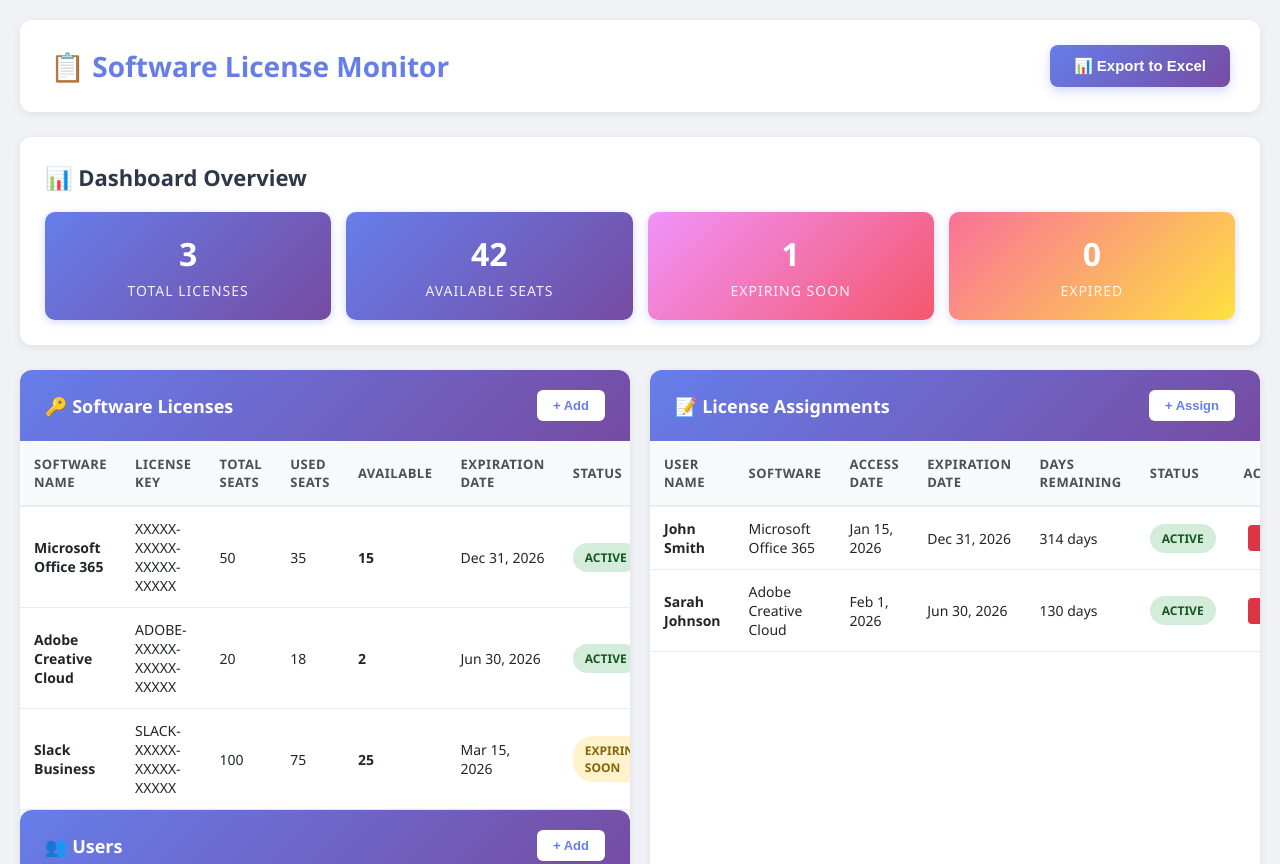
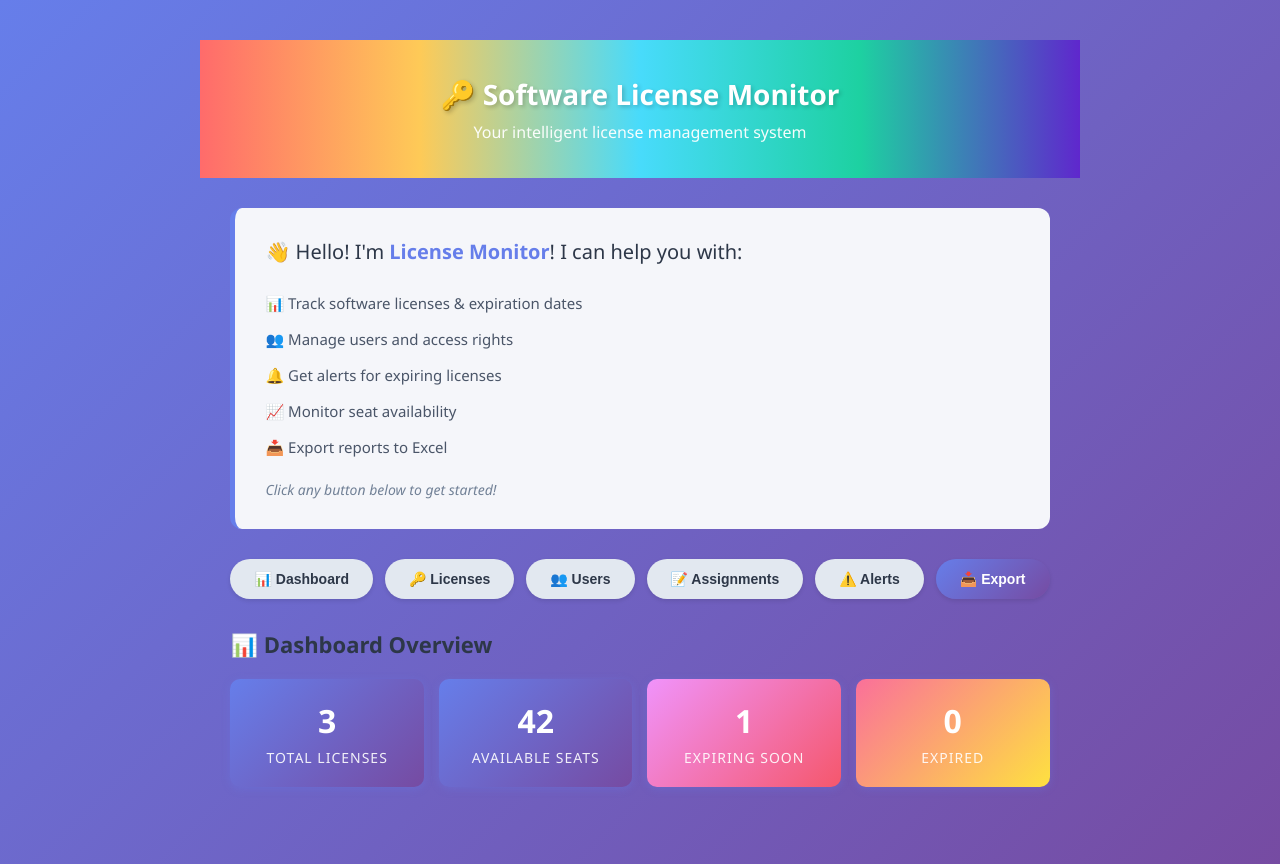
Before and after one commit to axyco2004-cyber/license-monitoring, a plain HTML site: page index.html in a window 1280 px wide. Shown: the top 864 px of the page. Drawn offline with Linux system fonts and the light colour scheme; a script that the page names is missing.

Commit message:
Redesign to friendly chatbot-style interface

```diff
--- a/index.html
+++ b/index.html
@@ -8,14 +8,37 @@
 </head>
 <body>
     <div class="container">
+        <div class="card">
             <header>
-            <h1>📋 Software License Monitor</h1>
-            <button class="btn-excel" onclick="exportToExcel()">📊 Export to Excel</button>
+                <h1>🔑 Software License Monitor</h1>
+                <p class="subtitle">Your intelligent license management system</p>
             </header>
 
+            <div class="welcome-box">
+                <h2>👋 Hello! I'm <strong>License Monitor</strong>! I can help you with:</h2>
+                <ul class="features-list">
+                    <li>📊 Track software licenses & expiration dates</li>
+                    <li>👥 Manage users and access rights</li>
+                    <li>🔔 Get alerts for expiring licenses</li>
+                    <li>📈 Monitor seat availability</li>
+                    <li>📥 Export reports to Excel</li>
+                </ul>
+                <p class="hint">Click any button below to get started!</p>
+            </div>
+
+            <!-- Quick Action Buttons -->
+            <div class="quick-actions">
+                <button class="action-btn" onclick="showSection('dashboard')">📊 Dashboard</button>
+                <button class="action-btn" onclick="showSection('licenses')">🔑 Licenses</button>
+                <button class="action-btn" onclick="showSection('users')">👥 Users</button>
+                <button class="action-btn" onclick="showSection('assignments')">📝 Assignments</button>
+                <button class="action-btn" onclick="showSection('alerts')">⚠️ Alerts</button>
+                <button class="action-btn primary" onclick="exportToExcel()">📥 Export</button>
+            </div>
+
             <!-- Dashboard Stats -->
-        <div class="stats-section">
-            <h2>📊 Dashboard Overview</h2>
+            <div class="section" id="dashboard-section">
+                <h3 class="section-title">📊 Dashboard Overview</h3>
                 <div class="stats-grid">
                     <div class="stat-card">
                         <div class="stat-value" id="total-licenses">0</div>
@@ -36,16 +59,12 @@
                 </div>
             </div>
 
-        <!-- Main Content in Columns -->
-        <div class="columns-layout">
-
-            <!-- Column 1: Licenses -->
-            <div class="column">
-                <div class="column-header">
-                    <h2>🔑 Software Licenses</h2>
-                    <button class="btn-add" onclick="showAddLicenseModal()">+ Add</button>
+            <!-- Licenses Section -->
+            <div class="section hidden" id="licenses-section">
+                <div class="section-header-row">
+                    <h3 class="section-title">🔑 Software Licenses</h3>
+                    <button class="btn-add" onclick="showAddLicenseModal()">+ Add License</button>
                 </div>
-                <div class="column-content">
                 <div class="table-container">
                 <table id="licenses-table">
                     <thead>
@@ -66,13 +85,12 @@
                 </div>
             </div>
 
-            <!-- Column 2: Users -->
-            <div class="column">
-                <div class="column-header">
-                    <h2>👥 Users</h2>
-                    <button class="btn-add" onclick="showAddUserModal()">+ Add</button>
+            <!-- Users Section -->
+            <div class="section hidden" id="users-section">
+                <div class="section-header-row">
+                    <h3 class="section-title">👥 Users</h3>
+                    <button class="btn-add" onclick="showAddUserModal()">+ Add User</button>
                 </div>
-                <div class="column-content">
 
                 <div class="table-container">
                     <table id="users-table">
@@ -90,14 +108,12 @@
                     </table>
                 </div>
             </div>
-            </div>
-        </div>
 
-        <!-- Full Width: Assignments -->
-        <div class="full-width-section">
-            <div class="column-header">
-                <h2>📝 License Assignments</h2>
-                <button class="btn-add" onclick="showAssignLicenseModal()">+ Assign</button>
+            <!-- Assignments Section -->
+            <div class="section hidden" id="assignments-section">
+                <div class="section-header-row">
+                    <h3 class="section-title">📝 License Assignments</h3>
+                    <button class="btn-add" onclick="showAssignLicenseModal()">+ Assign License</button>
                 </div>
 
             <div class="table-container">
@@ -119,12 +135,11 @@
             </div>
             </div>
 
-        <!-- Full Width: Alerts -->
-        <div class="full-width-section">
-            <div class="column-header">
-                <h2>⚠️ Expiration Alerts</h2>
+            <!-- Alerts Section -->
+            <div class="section hidden" id="alerts-section">
+                <h3 class="section-title">⚠️ Expiration Alerts</h3>
+                <div id="alerts-container" class="alerts-section">
                 </div>
-            <div id="alerts-container" class="alerts-section">
             </div>
         </div>
     </div>
--- a/script.js
+++ b/script.js
@@ -16,11 +16,34 @@ document.addEventListener('DOMContentLoaded', function() {
     const today = new Date().toISOString().split('T')[0];
     document.getElementById('access-date').value = today;
 
+    // Show dashboard by default
+    showSection('dashboard');
+
     // Form submissions
     document.getElementById('license-form').addEventListener('submit', handleAddLicense);
     document.getElementById('user-form').addEventListener('submit', handleAddUser);
     document.getElementById('assign-form').addEventListener('submit', handleAssignLicense);
 });
+
+// Section Navigation
+function showSection(sectionName) {
+    // Hide all sections
+    document.querySelectorAll('.section').forEach(section => {
+        section.classList.add('hidden');
+    });
+
+    // Show selected section
+    const targetSection = document.getElementById(sectionName + '-section');
+    if (targetSection) {
+        targetSection.classList.remove('hidden');
+    }
+
+    // Update button states
+    document.querySelectorAll('.action-btn').forEach(btn => {
+        btn.style.opacity = '1';
+    });
+    event.target.style.opacity = '0.7';
+}
 
 // Initialize with sample data if empty
 function initializeSampleData() {
--- a/styles.css
+++ b/styles.css
@@ -6,10 +6,13 @@
 
 body {
     font-family: 'Segoe UI', Tahoma, Geneva, Verdana, sans-serif;
-    background: #f0f2f5;
+    background: linear-gradient(135deg, #667eea 0%, #764ba2 100%);
     min-height: 100vh;
-    padding: 20px;
+    padding: 40px 20px;
     margin: 0;
+    display: flex;
+    justify-content: center;
+    align-items: flex-start;
 }
 
 .container {
@@ -18,15 +21,24 @@ body {
 }
 
 header {
-    background: white;
-    color: #667eea;
-    padding: 25px 30px;
-    display: flex;
-    justify-content: space-between;
-    align-items: center;
-    border-radius: 12px;
-    box-shadow: 0 2px 8px rgba(0, 0, 0, 0.08);
-    margin-bottom: 25px;
+    background: linear-gradient(90deg, #ff6b6b 0%, #feca57 25%, #48dbfb 50%, #1dd1a1 75%, #5f27cd 100%);
+    color: white;
+    padding: 35px 40px;
+    text-align: center;
+}
+
+header h1 {
+    font-size: 32px;
+    font-weight: 700;
+    margin: 0 0 8px 0;
+    text-shadow: 2px 2px 4px rgba(0, 0, 0, 0.2);
+}
+
+.subtitle {
+    margin: 0;
+    font-size: 16px;
+    opacity: 0.95;
+    font-weight: 400;
 }
 
 header h1 {
@@ -34,102 +46,125 @@ header h1 {
     font-weight: 600;
 }
 
-.btn-excel {
+/* Welcome Box */
+.welcome-box {
+    background: #f5f6fa;
+    margin: 30px;
+    padding: 30px;
+    border-radius: 12px;
+    border-left: 5px solid #667eea;
+}
+
+.welcome-box h2 {
+    margin: 0 0 20px 0;
+    font-size: 20px;
+    color: #2d3748;
+    font-weight: 500;
+}
+
+.welcome-box strong {
+    color: #667eea;
+    font-weight: 700;
+}
+
+.features-list {
+    list-style: none;
+    padding: 0;
+    margin: 0 0 15px 0;
+}
+
+.features-list li {
+    padding: 8px 0;
+    font-size: 15px;
+    color: #4a5568;
+}
+
+.hint {
+    margin: 15px 0 0 0;
+    font-size: 14px;
+    color: #718096;
+    font-style: italic;
+}
+
+/* Quick Actions */
+.quick-actions {
+    display: flex;
+    flex-wrap: wrap;
+    gap: 12px;
+    padding: 0 30px 30px 30px;
+    justify-content: center;
+}
+
+.action-btn {
+    background: #e2e8f0;
+    color: #2d3748;
+    border: none;
+    padding: 12px 24px;
+    border-radius: 25px;
+    font-size: 14px;
+    font-weight: 600;
+    cursor: pointer;
+    transition: all 0.3s;
+    box-shadow: 0 2px 4px rgba(0, 0, 0, 0.1);
+}
+
+.action-btn:hover {
+    transform: translateY(-2px);
+    box-shadow: 0 4px 8px rgba(0, 0, 0, 0.15);
+    background: #cbd5e0;
+}
+
+.action-btn.primary {
+    background: linear-gradient(135deg, #667eea 0%, #764ba2 100%);
+    color: white;
+}
+
+.action-btn.primary:hover {
+    background: linear-gradient(135deg, #5568d3 0%, #653a8b 100%);
+}
+
+/* Sections */
+.section {
+    padding: 0 30px 30px 30px;
+    animation: fadeIn 0.3s;
+}
+
+.section.hidden {
+    display: none;
+}
+
+.section-title {
+    font-size: 22px;
+    color: #2d3748;
+    margin: 0 0 20px 0;
+    font-weight: 600;
+}
+
+.section-header-row {
+    display: flex;
+    justify-content: space-between;
+    align-items: center;
+    margin-bottom: 20px;
+}
+
+
+
+.btn-add {
     background: linear-gradient(135deg, #667eea 0%, #764ba2 100%);
     color: white;
     border: none;
-    padding: 12px 24px;
-    border-radius: 8px;
-    font-size: 15px;
-    font-weight: 600;
-    cursor: pointer;
-    transition: transform 0.2s, box-shadow 0.2s;
-    box-shadow: 0 4px 12px rgba(102, 126, 234, 0.3);
-}
-
-.btn-excel:hover {
-    transform: translateY(-2px);
-    box-shadow: 0 6px 16px rgba(102, 126, 234, 0.4);
-}
-
-/* Stats Section */
-.stats-section {
-    background: white;
-    padding: 25px;
-    border-radius: 12px;
-    box-shadow: 0 2px 8px rgba(0, 0, 0, 0.08);
-    margin-bottom: 25px;
-}
-
-.stats-section h2 {
-    margin: 0 0 20px 0;
-    color: #2d3748;
-    font-size: 22px;
-}
-
-/* Columns Layout */
-.columns-layout {
-    display: grid;
-    grid-template-columns: 1fr 1fr;
-    gap: 20px;
-    margin-bottom: 25px;
-}
-
-.column {
-    background: white;
-    border-radius: 12px;
-    box-shadow: 0 2px 8px rgba(0, 0, 0, 0.08);
-    overflow: hidden;
-    display: flex;
-    flex-direction: column;
-}
-
-.column-header {
-    background: linear-gradient(135deg, #667eea 0%, #764ba2 100%);
-    color: white;
-    padding: 20px 25px;
-    display: flex;
-    justify-content: space-between;
-    align-items: center;
-}
-
-.column-header h2 {
-    margin: 0;
-    font-size: 18px;
-    font-weight: 600;
-}
-
-.column-content {
-    padding: 0;
-    flex: 1;
-    overflow: auto;
-    max-height: 500px;
-}
-
-.btn-add {
-    background: white;
-    color: #667eea;
-    border: none;
-    padding: 8px 16px;
-    border-radius: 6px;
+    padding: 10px 20px;
+    border-radius: 20px;
     font-size: 13px;
     font-weight: 600;
     cursor: pointer;
     transition: all 0.2s;
+    box-shadow: 0 2px 6px rgba(102, 126, 234, 0.3);
 }
 
 .btn-add:hover {
-    transform: scale(1.05);
-    box-shadow: 0 2px 8px rgba(0, 0, 0, 0.2);
-}
-
-/* Full Width Sections */
-.full-width-section {
-    background: white;
-    border-radius: 12px;
-    box-shadow: 0 2px 8px rgba(0, 0, 0, 0.08);
-    margin-bottom: 25px;
-    overflow: hidden;
+    transform: translateY(-2px);
+    box-shadow: 0 4px 10px rgba(102, 126, 234, 0.4);
 }
 
 
@@ -199,6 +234,7 @@ header h1 {
     display: grid;
     grid-template-columns: repeat(4, 1fr);
     gap: 15px;
+    margin-bottom: 10px;
 }
 
 .stat-card {
@@ -234,6 +270,8 @@ header h1 {
 .table-container {
     overflow-x: auto;
     background: white;
+    border-radius: 8px;
+    border: 1px solid #e2e8f0;
 }
 
 table {
@@ -421,7 +459,7 @@ tbody tr:hover {
 }
 
 .alerts-section {
-    padding: 20px;
+    padding: 0;
 }
 
 /* Empty State */
@@ -443,36 +481,43 @@ tbody tr:hover {
 
 /* Responsive */
 @media (max-width: 1200px) {
-    .columns-layout {
-        grid-template-columns: 1fr;
-    }
-
     .stats-grid {
         grid-template-columns: repeat(2, 1fr);
     }
 }
 
 @media (max-width: 768px) {
-    .container {
-        margin: 0;
-        border-radius: 0;
+    body {
+        padding: 20px 10px;
+    }
+
+    .card {
+        border-radius: 12px;
     }
 
     header {
-        flex-direction: column;
-        gap: 15px;
+        padding: 25px 20px;
     }
 
-    .tabs {
-        flex-direction: column;
+    header h1 {
+        font-size: 24px;
+    }
+
+    .welcome-box {
+        margin: 20px 15px;
+        padding: 20px;
+    }
+
+    .quick-actions {
+        padding: 0 15px 20px 15px;
+    }
+
+    .section {
+        padding: 0 15px 20px 15px;
     }
 
     .stats-grid {
         grid-template-columns: 1fr;
-    }
-
-    .tab-content {
-        padding: 15px;
     }
 
     table {
```
Lines whose indentation alone changed are shown as unchanged.
